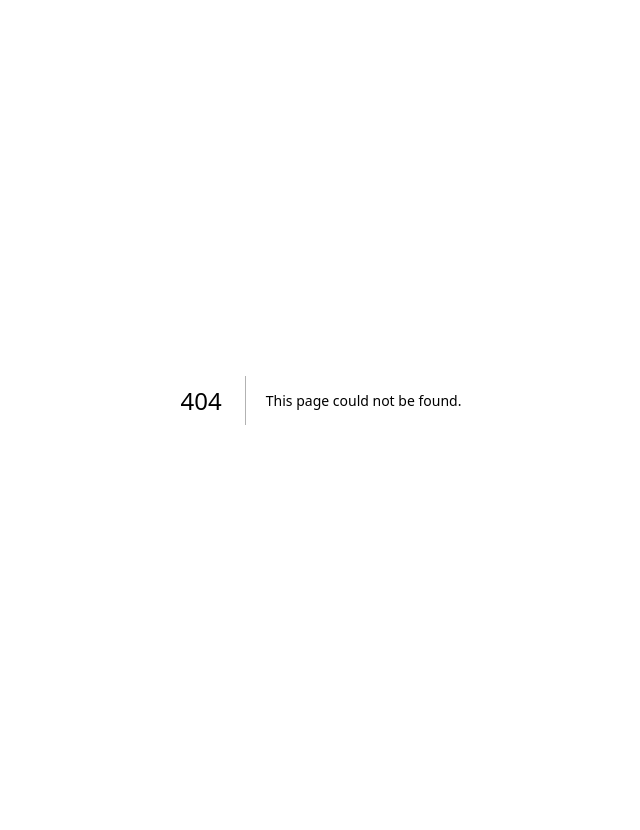
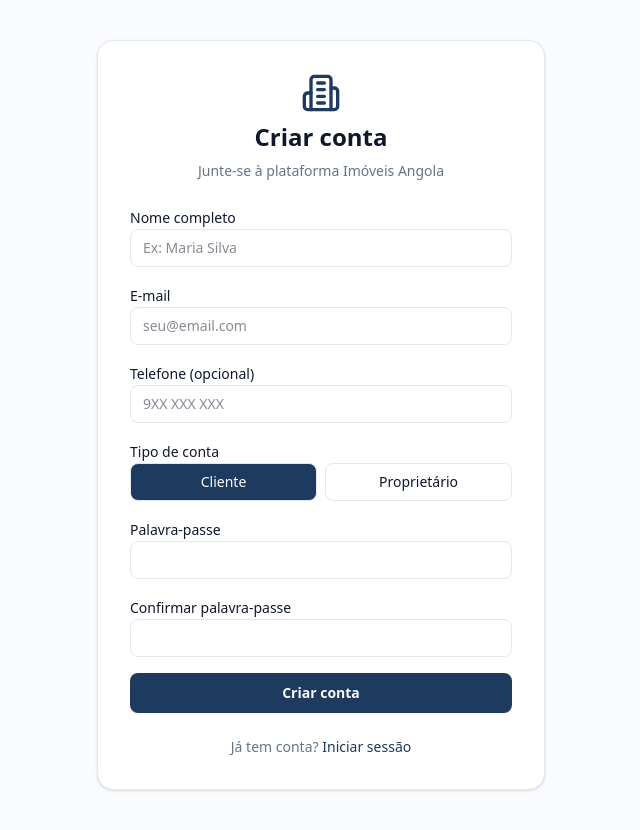
Before and after one commit to Victor999-d/imoveis-angola, a Next.js app: page /registo in a window 1280 px wide. Before the commit this address had no page. Shown: the whole page, without its empty margins (319-959 px from the left). Before the commit the page ends 800 px from the top, so only its background shows below. Built offline with nearby package versions, Linux system fonts and the light colour scheme.

Commit message:
Add registration page /registo

```diff
--- /dev/null
+++ b/src/app/(auth)/registo/page.tsx
@@ -0,0 +1,198 @@
+"use client";
+
+import { useState } from "react";
+import Link from "next/link";
+import { useRouter } from "next/navigation";
+import { Building2 } from "lucide-react";
+import { registerUser } from "@/actions/auth";
+
+export default function RegistoPage() {
+  const router = useRouter();
+  const [name, setName] = useState("");
+  const [email, setEmail] = useState("");
+  const [phone, setPhone] = useState("");
+  const [password, setPassword] = useState("");
+  const [confirmPassword, setConfirmPassword] = useState("");
+  const [role, setRole] = useState<"CLIENT" | "OWNER">("CLIENT");
+  const [error, setError] = useState("");
+  const [loading, setLoading] = useState(false);
+
+  async function onSubmit(e: React.FormEvent) {
+    e.preventDefault();
+    setError("");
+
+    if (password !== confirmPassword) {
+      setError("As palavras-passe não coincidem.");
+      return;
+    }
+    if (password.length < 6) {
+      setError("A palavra-passe deve ter pelo menos 6 caracteres.");
+      return;
+    }
+
+    setLoading(true);
+    try {
+      const result = await registerUser({
+        name,
+        email,
+        phone: phone || undefined,
+        password,
+        confirmPassword,
+        role,
+      });
+
+      if (result?.error) {
+        setError(result.error);
+      } else {
+        router.push("/login?registered=1");
+        router.refresh();
+      }
+    } catch {
+      setError("Erro ao criar conta. Tente novamente.");
+    } finally {
+      setLoading(false);
+    }
+  }
+
+  return (
+    <div className="min-h-screen flex items-center justify-center bg-muted/40 px-4 py-10">
+      <div className="w-full max-w-md space-y-6 rounded-2xl border bg-card p-8 shadow-sm">
+        <div className="text-center space-y-2">
+          <div className="flex justify-center">
+            <Building2 className="h-10 w-10 text-primary" />
+          </div>
+          <h1 className="text-2xl font-bold">Criar conta</h1>
+          <p className="text-sm text-muted-foreground">
+            Junte-se à plataforma Imóveis Angola
+          </p>
+        </div>
+
+        {error && (
+          <div className="rounded-lg bg-destructive/10 px-4 py-3 text-sm text-destructive">
+            {error}
+          </div>
+        )}
+
+        <form onSubmit={onSubmit} className="space-y-4">
+          <div className="space-y-2">
+            <label className="text-sm font-medium" htmlFor="name">
+              Nome completo
+            </label>
+            <input
+              id="name"
+              type="text"
+              required
+              minLength={3}
+              value={name}
+              onChange={(e) => setName(e.target.value)}
+              className="w-full rounded-lg border bg-background px-3 py-2 text-sm outline-none focus:ring-2 focus:ring-primary"
+              placeholder="Ex: Maria Silva"
+            />
+          </div>
+
+          <div className="space-y-2">
+            <label className="text-sm font-medium" htmlFor="email">
+              E-mail
+            </label>
+            <input
+              id="email"
+              type="email"
+              required
+              value={email}
+              onChange={(e) => setEmail(e.target.value)}
+              className="w-full rounded-lg border bg-background px-3 py-2 text-sm outline-none focus:ring-2 focus:ring-primary"
+              placeholder="seu@email.com"
+            />
+          </div>
+
+          <div className="space-y-2">
+            <label className="text-sm font-medium" htmlFor="phone">
+              Telefone (opcional)
+            </label>
+                       <input
+              id="phone"
+              type="tel"
+              value={phone}
+              onChange={(e) => setPhone(e.target.value)}
+              className="w-full rounded-lg border bg-background px-3 py-2 text-sm outline-none focus:ring-2 focus:ring-primary"
+              placeholder="9XX XXX XXX"
+            />
+          </div>
+
+          <div className="space-y-2">
+            <span className="text-sm font-medium">Tipo de conta</span>
+            <div className="grid grid-cols-2 gap-2">
+              <button
+                type="button"
+                onClick={() => setRole("CLIENT")}
+                className={`rounded-lg border px-3 py-2 text-sm font-medium ${
+                  role === "CLIENT"
+                    ? "border-primary bg-primary text-primary-foreground"
+                    : "bg-background"
+                }`}
+              >
+                Cliente
+              </button>
+              <button
+                type="button"
+                onClick={() => setRole("OWNER")}
+                className={`rounded-lg border px-3 py-2 text-sm font-medium ${
+                  role === "OWNER"
+                    ? "border-primary bg-primary text-primary-foreground"
+                    : "bg-background"
+                }`}
+              >
+                Proprietário
+              </button>
+            </div>
+          </div>
+
+          <div className="space-y-2">
+            <label className="text-sm font-medium" htmlFor="password">
+              Palavra-passe
+            </label>
+            <input
+              id="password"
+              type="password"
+              required
+              minLength={6}
+              value={password}
+              onChange={(e) => setPassword(e.target.value)}
+              className="w-full rounded-lg border bg-background px-3 py-2 text-sm outline-none focus:ring-2 focus:ring-primary"
+            />
+          </div>
+
+          <div className="space-y-2">
+            <label className="text-sm font-medium" htmlFor="confirmPassword">
+              Confirmar palavra-passe
+            </label>
+            <input
+              id="confirmPassword"
+              type="password"
+              required
+              minLength={6}
+              value={confirmPassword}
+              onChange={(e) => setConfirmPassword(e.target.value)}
+              className="w-full rounded-lg border bg-background px-3 py-2 text-sm outline-none focus:ring-2 focus:ring-primary"
+            />
+          </div>
+
+          <button
+            type="submit"
+            disabled={loading}
+            className="w-full rounded-lg bg-primary px-4 py-2.5 text-sm font-semibold text-primary-foreground hover:opacity-90 disabled:opacity-50"
+          >
+            {loading ? "A criar conta..." : "Criar conta"}
+          </button>
+        </form>
+
+        <p className="text-center text-sm text-muted-foreground">
+          Já tem conta?{" "}
+          <Link href="/login" className="font-medium text-primary hover:underline">
+            Iniciar sessão
+          </Link>
+        </p>
+      </div>
+    </div>
+  );
+}
```
